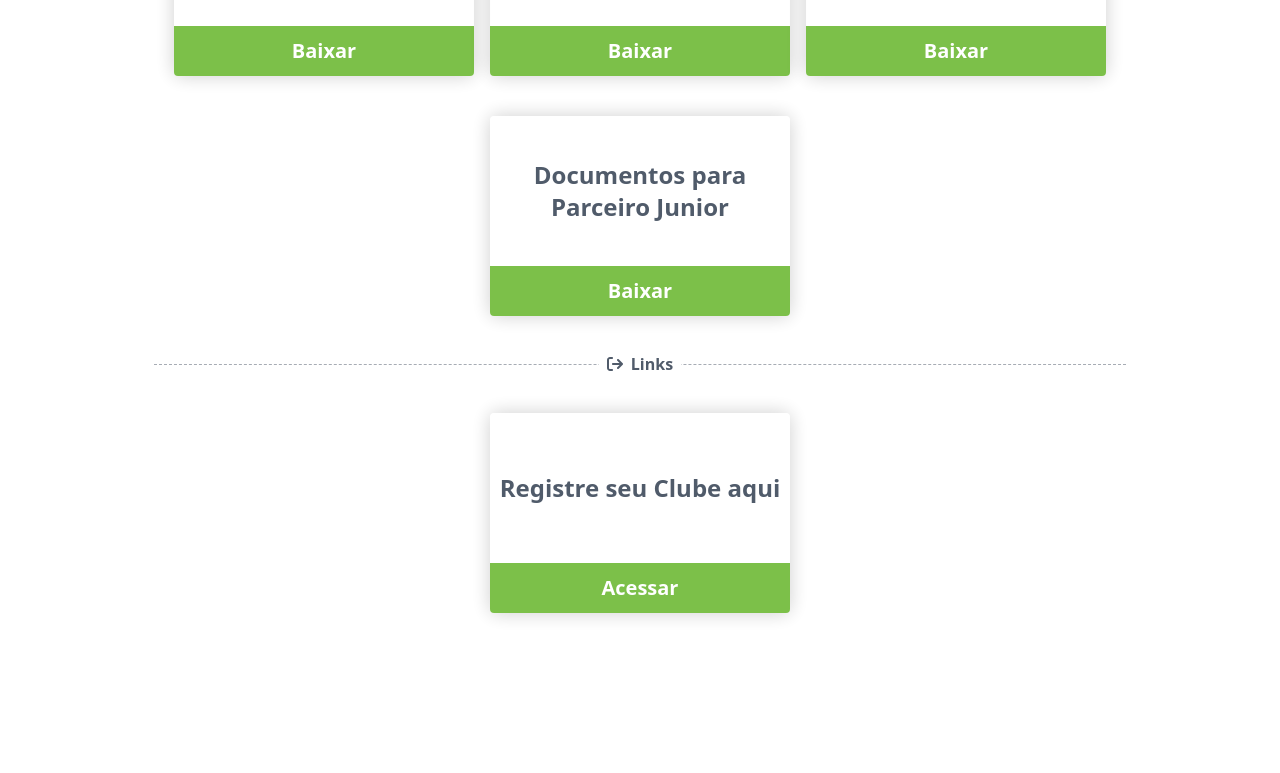
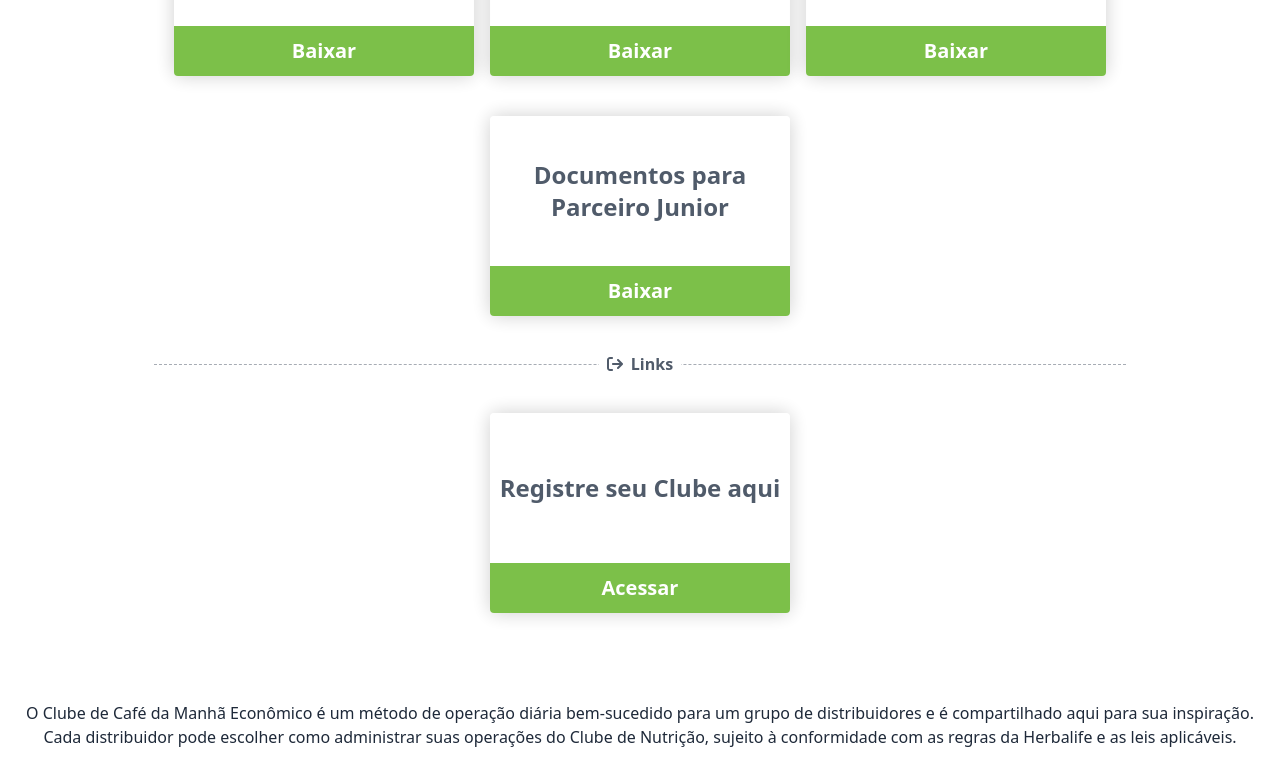
Before and after one commit to leoFagundes/BBC, a Next.js app: page / in a window 1280 px wide. Shown: the part 1576-2349 px from the top of the page. Before the commit the page ends 2253 px from the top, so only its background shows below. Built offline with nearby package versions, Linux system fonts and the light colour scheme.

Commit message:
add rodape]

```diff
--- a/src/app/layout.tsx
+++ b/src/app/layout.tsx
@@ -28,6 +28,15 @@ export default function RootLayout({
         className={`${geistSans.variable} ${geistMono.variable} antialiased`}
       >
         {children}
+        <footer className="w-full flex justify-center p-6">
+          <span className="text-center text-gray-800">
+            O Clube de Café da Manhã Econômico é um método de operação diária
+            bem-sucedido para um grupo de distribuidores e é compartilhado aqui
+            para sua inspiração. Cada distribuidor pode escolher como
+            administrar suas operações do Clube de Nutrição, sujeito à
+            conformidade com as regras da Herbalife e as leis aplicáveis.
+          </span>
+        </footer>
       </body>
     </html>
   );
--- a/src/app/page.tsx
+++ b/src/app/page.tsx
@@ -50,7 +50,7 @@ export default function Home() {
         </h1>
         <div className="relative w-full max-w-[600px] aspect-video my-6 shadow-card rounded-sm">
           <iframe
-            src="https://www.youtube.com/embed/Hl-vPXPZKE8?rel=0&modestbranding=1"
+            src="https://www.youtube.com/embed/_ajmV4cogg4?si=RFQQBBQ7dHiYcGFH"
             title="YouTube video player"
             allow="accelerometer; autoplay; clipboard-write; encrypted-media; gyroscope; picture-in-picture; web-share"
             referrerPolicy="strict-origin-when-cross-origin"
```
